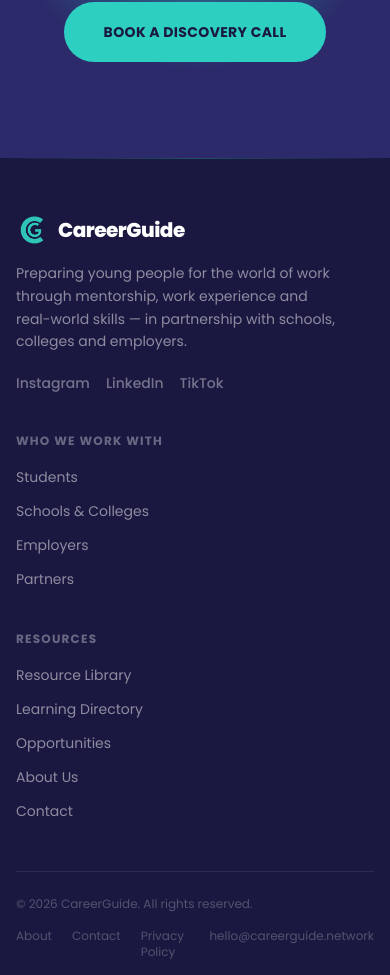
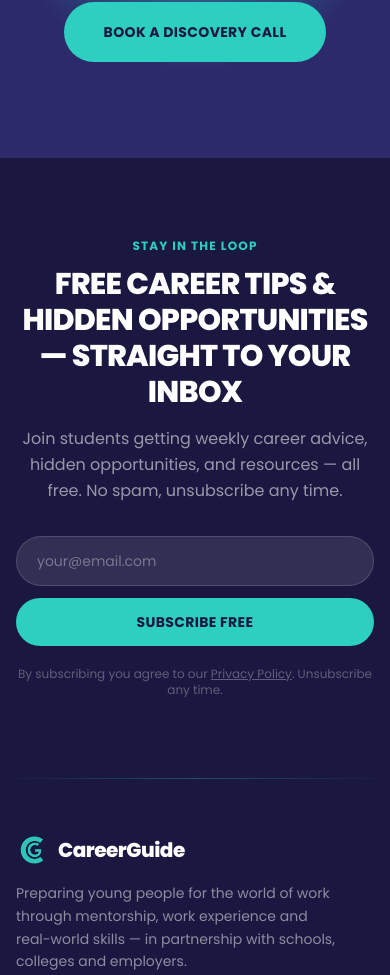
Before and after one commit to Ntum8a/careerguide-main, a Next.js app: page / in a window 390 px wide. Shown: the part 5652-6627 px from the top of the page. Built offline with nearby package versions, Linux system fonts and the light colour scheme.

Commit message:
Add newsletter signup section to homepage
Mailchimp-backed, tags subscribers as 'main-site'. Includes
privacy policy link and success/error states.

Co-Authored-By: Claude Sonnet 4.6 <noreply@anthropic.com>

```diff
--- a/app/page.tsx
+++ b/app/page.tsx
@@ -1,4 +1,5 @@
 import Link from 'next/link'
+import NewsletterSignup from '@/components/NewsletterSignup'
 
 const programmes = [
   {
@@ -321,6 +322,8 @@ export default function HomePage() {
           </Link>
         </div>
       </section>
+
+      <NewsletterSignup />
     </>
   )
 }
--- /dev/null
+++ b/components/NewsletterSignup.tsx
@@ -0,0 +1,87 @@
+'use client'
+
+import { useState } from 'react'
+
+export default function NewsletterSignup() {
+  const [email, setEmail] = useState('')
+  const [status, setStatus] = useState<'idle' | 'loading' | 'success' | 'error'>('idle')
+  const [message, setMessage] = useState('')
+
+  async function handleSubmit(e: React.FormEvent) {
+    e.preventDefault()
+    if (!email) return
+    setStatus('loading')
+
+    try {
+      const res = await fetch('/api/subscribe', {
+        method: 'POST',
+        headers: { 'Content-Type': 'application/json' },
+        body: JSON.stringify({ email, tags: ['main-site'] }),
+      })
+      const data = await res.json()
+
+      if (res.ok) {
+        setStatus('success')
+        setMessage(data.message === 'Already subscribed' ? "You're already on the list!" : "You're in — welcome to CareerGuide.")
+        setEmail('')
+      } else {
+        setStatus('error')
+        setMessage(data.error || 'Something went wrong. Please try again.')
+      }
+    } catch {
+      setStatus('error')
+      setMessage('Something went wrong. Please try again.')
+    }
+  }
+
+  return (
+    <section className="bg-[var(--color-dark-section-deep)]">
+      <div className="max-w-7xl mx-auto px-4 sm:px-6 lg:px-8 py-20">
+        <div className="max-w-2xl mx-auto text-center">
+          <p className="text-xs font-bold uppercase tracking-widest text-[var(--color-accent)] mb-3">Stay in the loop</p>
+          <h2 className="text-3xl md:text-4xl font-extrabold uppercase tracking-tight text-white mb-4">
+            Free career tips & hidden opportunities — straight to your inbox
+          </h2>
+          <p className="text-white/55 mb-8 leading-relaxed">
+            Join students getting weekly career advice, hidden opportunities, and resources — all free. No spam, unsubscribe any time.
+          </p>
+
+          {status === 'success' ? (
+            <div className="inline-flex items-center gap-3 px-6 py-4 bg-[var(--color-accent)]/10 border border-[var(--color-accent)]/30 rounded-2xl text-[var(--color-accent)] font-semibold">
+              <span className="text-xl">✓</span>
+              {message}
+            </div>
+          ) : (
+            <form onSubmit={handleSubmit} className="flex flex-col sm:flex-row gap-3 max-w-md mx-auto">
+              <input
+                type="email"
+                value={email}
+                onChange={(e) => setEmail(e.target.value)}
+                placeholder="your@email.com"
+                required
+                className="flex-1 px-5 py-3.5 rounded-full bg-white/10 border border-white/15 text-white placeholder:text-white/35 focus:outline-none focus:border-[var(--color-accent)] transition-colors text-sm"
+              />
+              <button
+                type="submit"
+                disabled={status === 'loading'}
+                className="px-7 py-3.5 bg-[var(--color-accent)] text-[var(--color-dark-section-deep)] font-bold rounded-full hover:opacity-90 transition-opacity text-sm uppercase tracking-wide disabled:opacity-60 shrink-0"
+              >
+                {status === 'loading' ? 'Subscribing…' : 'Subscribe Free'}
+              </button>
+            </form>
+          )}
+
+          {status === 'error' && (
+            <p className="mt-3 text-sm text-red-400">{message}</p>
+          )}
+
+          <p className="text-white/30 text-xs mt-5">
+            By subscribing you agree to our{' '}
+            <a href="/privacy" className="underline hover:text-white/60 transition-colors">Privacy Policy</a>.
+            Unsubscribe any time.
+          </p>
+        </div>
+      </div>
+    </section>
+  )
+}
```
